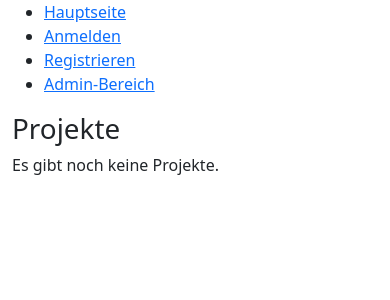
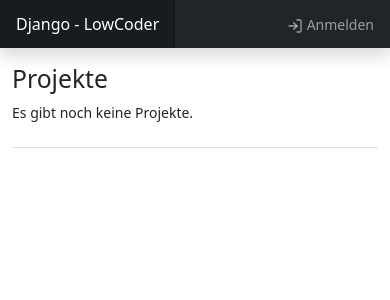
Before and after one commit to HenryJobst/django_lowcoder, a Django app: page /project/ in a window 390 px wide. Shown: the top 300 px of the page. Run offline with Django 4.2, Linux system fonts and the light colour scheme; data that the repository does not hold is empty.

Commit message:
Styling der Hauptseite

```diff
--- /dev/null
+++ b/project/static/css/dashboard.css
@@ -0,0 +1,92 @@
+body {
+  font-size: .875rem;
+}
+
+.feather {
+  width: 16px;
+  height: 16px;
+}
+
+/*
+ * Sidebar
+ */
+
+.sidebar {
+  position: fixed;
+  top: 0;
+  /* rtl:raw:
+  right: 0;
+  */
+  bottom: 0;
+  /* rtl:remove */
+  left: 0;
+  z-index: 100; /* Behind the navbar */
+  padding: 48px 0 0; /* Height of navbar */
+  box-shadow: inset -1px 0 0 rgba(0, 0, 0, .1);
+}
+
+@media (max-width: 767.98px) {
+  .sidebar {
+    top: 5rem;
+  }
+}
+
+.sidebar-sticky {
+  height: calc(100vh - 48px);
+  overflow-x: hidden;
+  overflow-y: auto; /* Scrollable contents if viewport is shorter than content. */
+}
+
+.sidebar .nav-link {
+  font-weight: 500;
+  color: #333;
+}
+
+.sidebar .nav-link .feather {
+  margin-right: 4px;
+  color: #727272;
+}
+
+.sidebar .nav-link.active {
+  color: #2470dc;
+}
+
+.sidebar .nav-link:hover .feather,
+.sidebar .nav-link.active .feather {
+  color: inherit;
+}
+
+.sidebar-heading {
+  font-size: .75rem;
+}
+
+/*
+ * Navbar
+ */
+
+.navbar-brand {
+  padding-top: .75rem;
+  padding-bottom: .75rem;
+  background-color: rgba(0, 0, 0, .25);
+  box-shadow: inset -1px 0 0 rgba(0, 0, 0, .25);
+}
+
+.navbar .navbar-toggler {
+  top: .25rem;
+  right: 1rem;
+}
+
+.navbar .form-control {
+  padding: .75rem 1rem;
+}
+
+.form-control-dark {
+  color: #fff;
+  background-color: rgba(255, 255, 255, .1);
+  border-color: rgba(255, 255, 255, .1);
+}
+
+.form-control-dark:focus {
+  border-color: transparent;
+  box-shadow: 0 0 0 3px rgba(255, 255, 255, .25);
+}
--- a/project/templates/project/base_generic.html
+++ b/project/templates/project/base_generic.html
@@ -4,34 +4,129 @@
     {% block title %}<title>Django-LowCoder - Projekte</title>{% endblock %}
     <meta charset="utf-8">
     <meta name="viewport" content="width=device-width, initial-scale=1">
+    <meta name="description" content="Projektseite">
     <link href="https://cdn.jsdelivr.net/npm/bootstrap@5.1.3/dist/css/bootstrap.min.css"
           rel="stylesheet"
           integrity="sha384-1BmE4kWBq78iYhFldvKuhfTAU6auU8tT94WrHftjDbrCEXSU1oBoqyl2QvZ6jIW3"
           crossorigin="anonymous">
+
+     <style>
+      .bd-placeholder-img {
+        font-size: 1.125rem;
+        text-anchor: middle;
+        -webkit-user-select: none;
+        -moz-user-select: none;
+        user-select: none;
+      }
+
+      @media (min-width: 768px) {
+        .bd-placeholder-img-lg {
+          font-size: 3.5rem;
+        }
+      }
+
+      .b-example-divider {
+        height: 3rem;
+        background-color: rgba(0, 0, 0, .1);
+        border: solid rgba(0, 0, 0, .15);
+        border-width: 1px 0;
+        box-shadow: inset 0 .5em 1.5em rgba(0, 0, 0, .1), inset 0 .125em .5em rgba(0, 0, 0, .15);
+      }
+
+      .b-example-vr {
+        flex-shrink: 0;
+        width: 1.5rem;
+        height: 100vh;
+      }
+
+      .bi {
+        vertical-align: -.125em;
+        fill: currentColor;
+      }
+
+      .nav-scroller {
+        position: relative;
+        z-index: 2;
+        height: 2.75rem;
+        overflow-y: hidden;
+      }
+
+      .nav-scroller .nav {
+        display: flex;
+        flex-wrap: nowrap;
+        padding-bottom: 1rem;
+        margin-top: -1px;
+        overflow-x: auto;
+        text-align: center;
+        white-space: nowrap;
+        -webkit-overflow-scrolling: touch;
+      }
+    </style>
     <!-- Add additional CSS in static file -->
     {% load static %}
     <link rel="stylesheet" href="{% static 'css/styles.css' %}">
+    <link rel="stylesheet" href="{% static 'css/dashboard.css' %}">
 </head>
 <body>
+<header class="navbar navbar-dark sticky-top bg-dark flex-md-nowrap p-0 shadow">
+    <a class="navbar-brand col-md-3 col-lg-2 me-0 px-3 fs-6" href="#">Django
+        - LowCoder</a>
+    <div class="navbar-nav">
+        <div class="nav-item text-nowrap">
+            {% if user.is_authenticated %}
+            <a class="nav-link px-3" href="{% url 'logout' %}">
+                 <span data-feather="log-out"
+                                  class="align-text-bottom"></span>
+                Abmelden</a>
+            {% else %}
+            <a class="nav-link px-3" href="{% url 'login' %}">
+                 <span data-feather="log-in"
+                                  class="align-text-bottom"></span>
+                Anmelden</a>
+            {% endif %}
+        </div>
+    </div>
+</header>
+
 <div class="container-fluid">
     <div class="row">
-        <div class="col-sm-2">
-            {% block sidebar %}
-            <ul class="sidebar-nav">
-                <li><a href="{% url 'index' %}">Hauptseite</a></li>
-                {% if user.is_authenticated %}
-                <li><a href="{% url 'logout' %}">Abmelden
-                </a></li>
-                {% else %}
-                <li><a href="{% url 'login' %}">Anmelden</a></li>
-                <li><a href="{% url 'register' %}">Registrieren</a></li>
-                {% endif %}
-                <li><a href="{% url 'admin:index' %}">Admin-Bereich</a></li>
-            </ul>
-            {% endblock %}
-        </div>
-        <div class="col-sm-10 ">{% block content %}{% endblock %}</div>
+        <nav id="sidebarMenu"
+             class="col-md-3 col-lg-2 d-md-block bg-light sidebar collapse">
+            <div class="position-sticky pt-3 sidebar-sticky">
+                {% block sidebar %}
+                <ul class="nav flex-column">
+                    <li class="nav-item">
+                        <a class="nav-link active" aria-current="page" href="{% url 'index' %}">
+                            <span data-feather="home"
+                                  class="align-text-bottom"></span>
+                            Projekte
+                        </a>
+                    </li>
+                    <li class="nav-item">
+                        <a class="nav-link" href="{% url 'admin:index' %}">
+                            <span data-feather="settings"
+                                  class="align-text-bottom"></span>
+                            Admin-Bereich
+                        </a>
+                    </li>
+                </ul>
+                {% endblock %}
+            </div>
+        </nav>
+        <main class="col-md-9 ms-sm-auto col-lg-10 px-md-4">
+            <div class="d-flex justify-content-between flex-wrap flex-md-nowrap align-items-center pt-3 pb-2 mb-3 border-bottom">
+                <div class="col-sm-10 ">{% block content %}{% endblock %}</div>
+            </div>
+        </main>
     </div>
 </div>
+ <script src="https://cdn.jsdelivr.net/npm/bootstrap@5.1.3/dist/js/bootstrap.bundle.min.js"
+         crossorigin="anonymous"></script>
+ <script src="https://cdn.jsdelivr.net/npm/feather-icons@4.28.0/dist/feather.min.js"
+         integrity="sha384-uO3SXW5IuS1ZpFPKugNNWqTZRRglnUJK6UAZ/gxOX80nxEkN9NcGZTftn6RzhGWE"
+         crossorigin="anonymous"></script>
+<script>
+    feather.replace()
+</script>
 </body>
 </html>
--- a/project/templates/project/project_list.html
+++ b/project/templates/project/project_list.html
@@ -1,16 +1,30 @@
 {% extends "project/base_generic.html" %}
 
 {% block content %}
-  <h1>Projekte</h1>
+<h1 class="h2">Projekte</h1>
 {% if project_list %}
-  <ul>
+<div class="table-responsive">
+    <table class="table table-striped table-sm">
+        <thead>
+        <tr>
+            <th scope="col">Name</th>
+            <th scope="col">Beschreibung</th>
+        </tr>
+        </thead>
+        <tbody>
         {% for project in project_list %}
-      <li>
+        <tr>
+            <td>
                 <a href="{{ project.get_absolute_url }}">{{ project.name }}</a>
-          ({{project.description}})
-      </li>
+            </td>
+            <td>
+                {{project.description}}
+            </td>
+        </tr>
         {% endfor %}
-  </ul>
+        </tbody>
+    </table>
+</div>
 {% else %}
 <p>Es gibt noch keine Projekte.</p>
 {% endif %}
--- a/project/templates/registration/login.html
+++ b/project/templates/registration/login.html
@@ -1,7 +1,6 @@
 {% extends "project/base_generic.html" %}
 
 {% block content %}
-
   {% if form.errors %}
     <p>Benutzername oder Passwort stimmen nicht. Bitte erneut versuchen.</p>
   {% endif %}
@@ -32,5 +31,5 @@
   </form>
 
   <p><a href="{% url 'password_reset' %}">Passwort vergessen?</a></p>
-
+  <p><a href="{% url 'register' %}">Registrieren</a></p>
 {% endblock %}
```
Also changed, not shown: project/static/css/register.css (added, +33 -0 lines), project/static/css/styles.css (renamed from project/static/style.css). Lines whose indentation alone changed are shown as unchanged.
